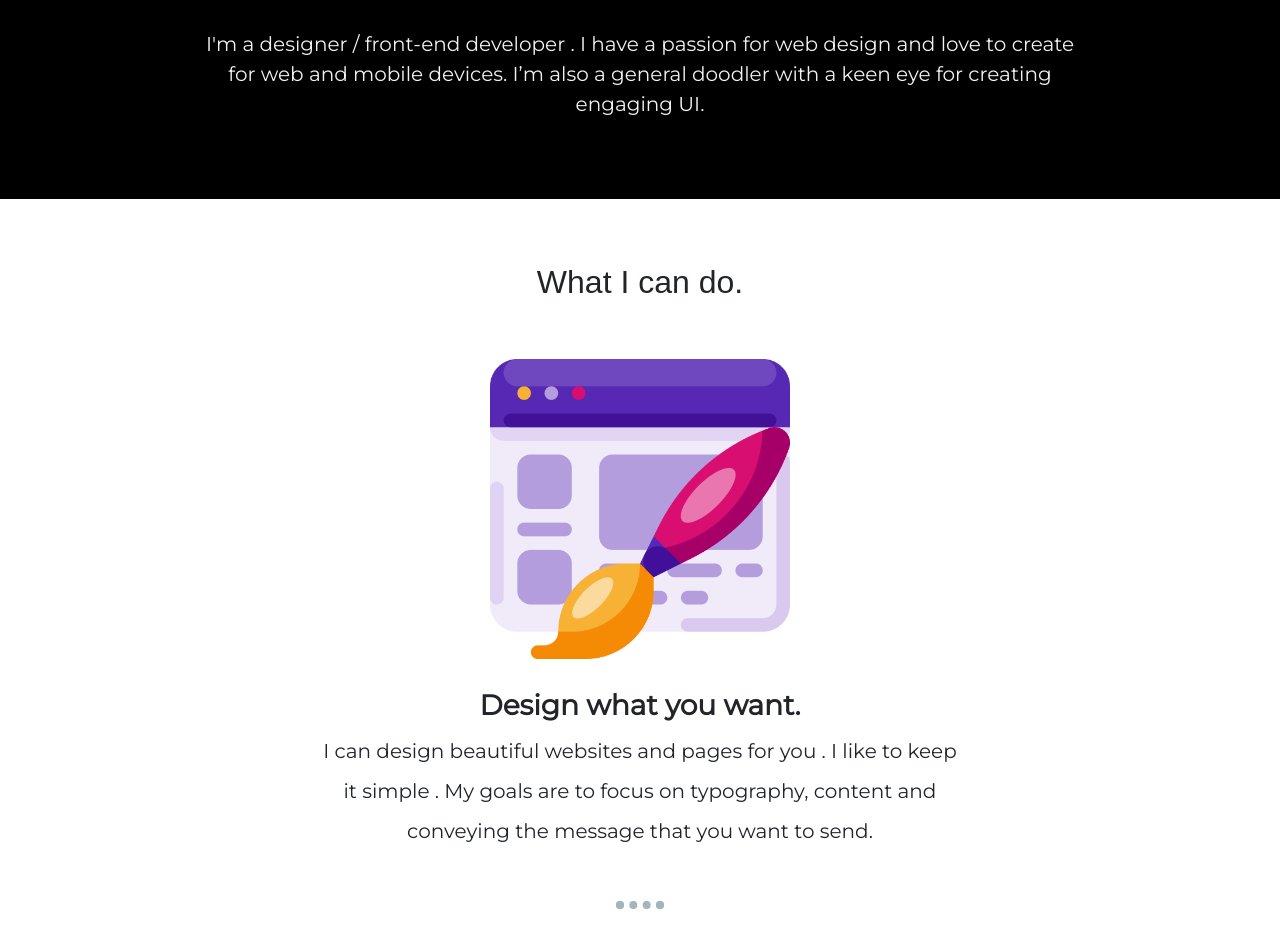
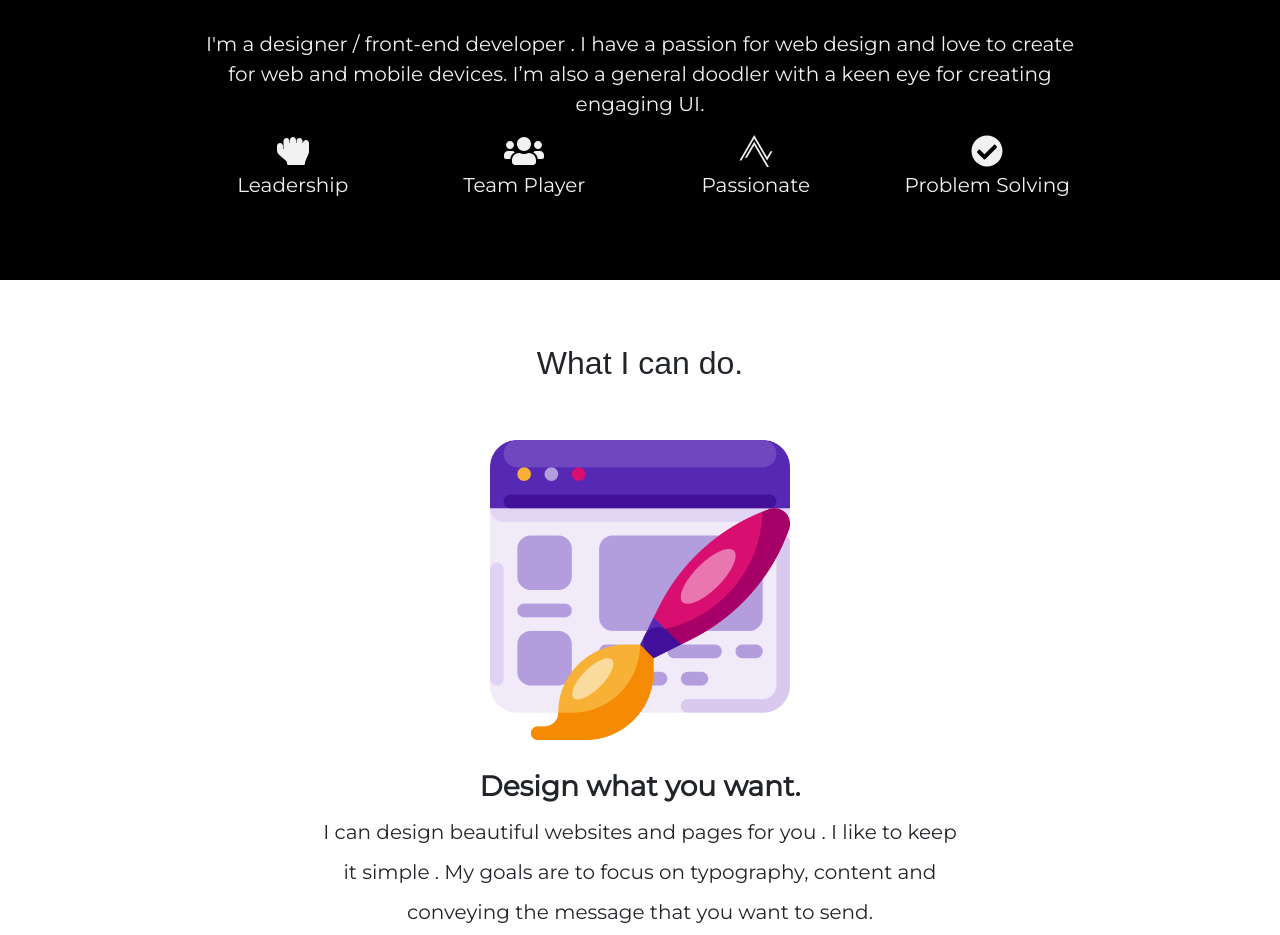
Before and after one commit to SriramFr/My-personal-site, a plain HTML site: page index.html in a window 1280 px wide. Shown: the part 1041-1976 px from the top of the page. Drawn offline with nearby package versions, Linux system fonts and the light colour scheme; a web font is replaced by a local one.

Commit message:
Add files via upload

```diff
--- a/index.html
+++ b/index.html
@@ -84,6 +84,31 @@
       <img class="ProfPic-img" src="images/programmer.png" alt="ProfPic-img">
       <h2>Hello.</h2> <br>
       <p>I'm a designer / front-end developer . I have a passion for web design and love to create for web and mobile devices. I’m also a general doodler with a keen eye for creating engaging UI.</p>
+
+      <div class="row about-div">
+
+      <div class="col-lg-3 col-md-6 col-6">
+        <i class="check-circle fas fa-hand-rock fa-2x"></i>
+        <p class="features-font">Leadership</p>
+      </div>
+
+      <div class="col-lg-3 col-md-6 col-6">
+        <i class="check-circle fas fa-users fa-2x"></i>
+        <p class="features-font">Team Player</p>
+      </div>
+
+      <div class="col-lg-3 col-md-6 col-6">
+        <i class="check-circle fab fa-think-peaks fa-2x"></i>
+        <p class="features-font">Passionate</p>
+      </div>
+
+      <div class="col-lg-3 col-md-6 col-6">
+        <i class="check-circle fas fa-check-circle fa-2x"></i>
+        <p class="features-font">Problem Solving</p>
+      </div>
+
+    </div>
+
     </div>
 
   </section>
@@ -155,6 +180,7 @@
 
   <section id="footer">
 
+    <a class="footer-link" href="https://www.linkedin.com/in/sriram-vaishnav/"><i class="foot-img fab fa-linkedin fa-2x"></i></a>
     <a class="footer-link" href="https://github.com/SriramVaishnav"><i class="foot-img fab fa-github-square fa-2x"></i></a>
     <a class="footer-link" href="https://www.instagram.com/sriramfr/"><i class="foot-img fab fa-instagram fa-2x"></i></a>
     <a class="footer-link" href="mailto:sriramvaishnavr@gmail.com"><i class="foot-img fas fa-envelope fa-2x"></i></a>
```
